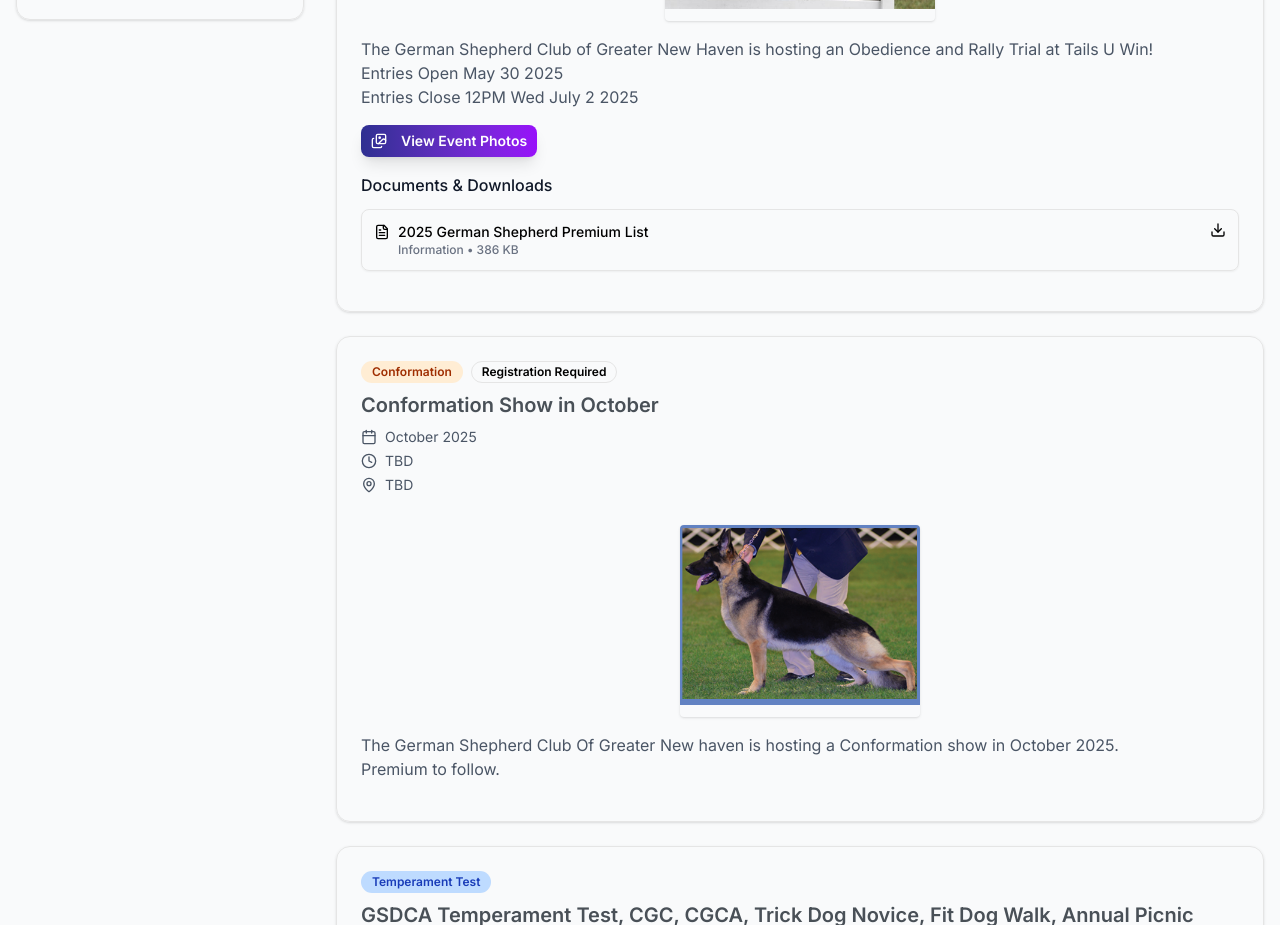
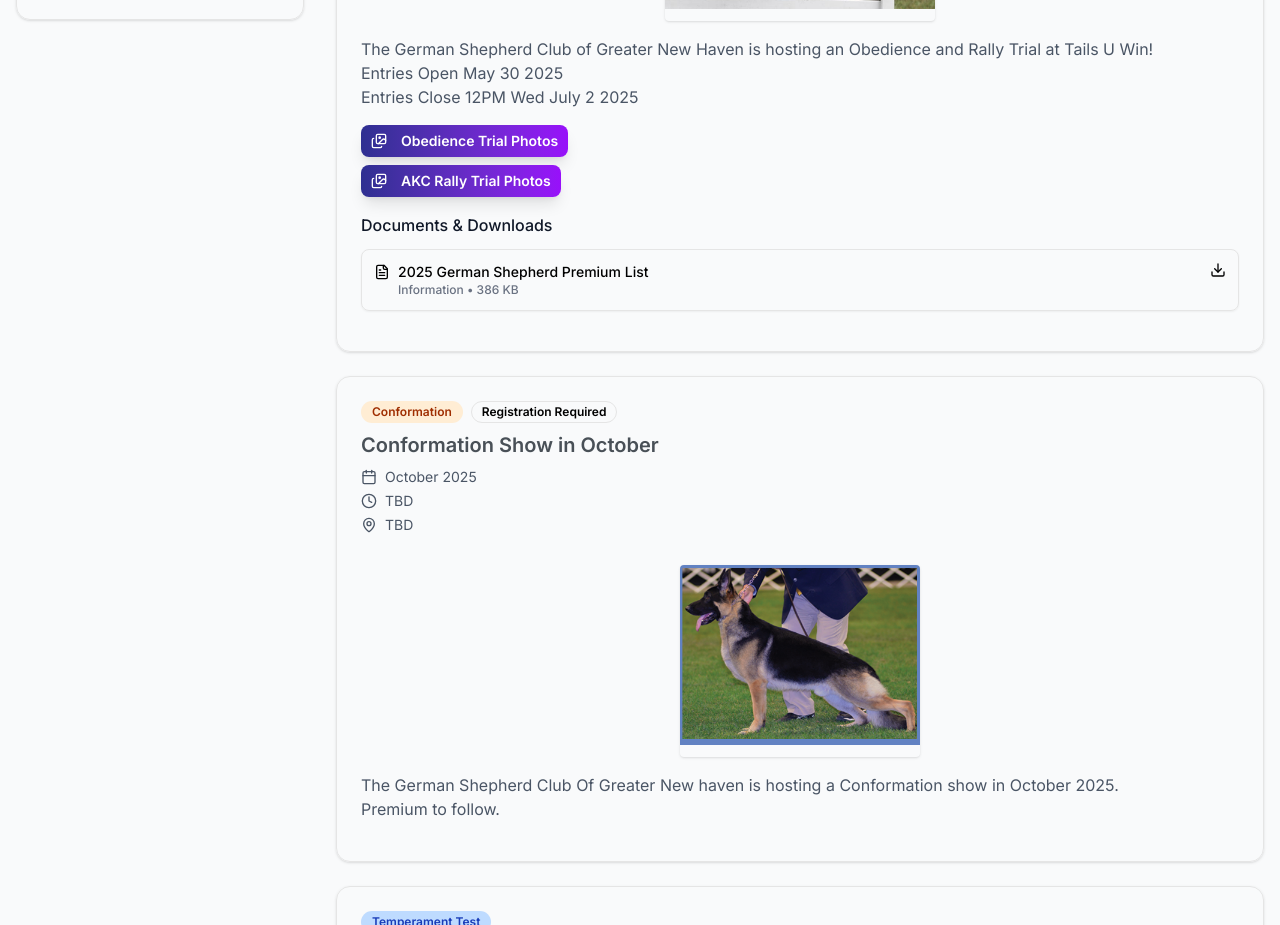
Before and after one commit to rickylandino/gsdcgnh, a Next.js app: page /events in a window 1280 px wide. Shown: the part 840-1765 px from the top of the page. Built offline with nearby package versions, Linux system fonts and the light colour scheme.

Commit message:
allow multiple photo galleries per event.

```diff
--- a/app/events/events.ts
+++ b/app/events/events.ts
@@ -11,6 +11,12 @@ interface EventDocument {
     type: "premium-list" | "entry-form" | "results" | "flyer" | "info" | "photos" | ""
     url: string
     size?: string
+}
+
+export interface EventGallery {
+  id: string
+  label?: string
+  description?: string
 }
 
 interface Event {
@@ -27,7 +33,7 @@ interface Event {
     results?: string
     photos?: EventPhoto[]
     documents?: EventDocument[]
-    galleryId?: string
+    galleryId?: string | string[] | EventGallery[]
     hideDay?: boolean
 }
 
@@ -66,7 +72,10 @@ const events: Event[] = [
                 size: "386 KB",
             }
         ],
-        galleryId: "obedience-july-20"
+        galleryId: [
+            { id: "obedience-july-20", label: "Obedience Trial Photos" },
+            { id: "akc-rally-trial-july-20", label: "AKC Rally Trial Photos" }
+        ]
     },
     {
         id: "2",
--- a/app/events/page.tsx
+++ b/app/events/page.tsx
@@ -267,9 +267,37 @@ export default function EventsPage() {
                     </div>
                 )}
 
-                {/* Gallery Link Section */}
+                {/* Enhanced Gallery Link Section */}
                 {event.galleryId && (
                     <div className="mb-4">
+                        <div className="space-y-2">
+                            {Array.isArray(event.galleryId) ? (
+                                event.galleryId.map((gallery, index) => {
+                                    // Handle both string and object formats
+                                    const galleryId = typeof gallery === 'string' ? gallery : gallery.id
+                                    const label = typeof gallery === 'string'
+                                        ? `View Event Photos ${event.galleryId!.length > 1 ? `(${index + 1})` : ''}`
+                                        : gallery.label || `View Event Photos (${index + 1})`
+
+                                    return (
+                                        <div key={galleryId} className="flex flex-col sm:flex-row sm:items-center gap-2">
+                                            <Link href={`/gallery?event=${galleryId}`}>
+                                                <Button
+                                                    size="sm"
+                                                    className="w-full sm:w-auto bg-gradient-to-r from-blue-600 to-purple-600 hover:from-blue-700 hover:to-purple-700 text-white border-0 shadow-lg hover:shadow-xl transition-all duration-300 transform hover:scale-105 font-semibold"
+                                                >
+                                                    <Images className="h-4 w-4 mr-2" />
+                                                    {label}
+                                                </Button>
+                                            </Link>
+                                            {typeof gallery === 'object' && gallery.description && (
+                                                <span className="text-sm text-gray-600">{gallery.description}</span>
+                                            )}
+                                        </div>
+                                    )
+                                })
+                            ) : (
+                                // Single gallery link
                                 <Link href={`/gallery?event=${event.galleryId}`}>
                                     <Button
                                         size="sm"
@@ -279,6 +307,8 @@ export default function EventsPage() {
                                         View Event Photos
                                     </Button>
                                 </Link>
+                            )}
+                        </div>
                     </div>
                 )}
 
--- a/app/gallery/page.tsx
+++ b/app/gallery/page.tsx
@@ -102,9 +102,6 @@ function GalleryContent() {
   }
 
   const getPageDescription = () => {
-    if (eventFilter) {
-      return "Event specific photos"
-    }
     if (categoryFilter) {
       return `All photos from ${categoryFilter} activities`
     }
@@ -246,7 +243,7 @@ function GalleryContent() {
                       rel="noopener noreferrer"
                       className="inline-flex items-center gap-2 bg-gray-600 hover:bg-gray-700 text-white px-6 py-3 rounded-lg transition-colors duration-200 font-medium"
                     >
-                      <span>View Kelly Iannello Photography&apos;s Full Gallery</span>
+                      <span>View Kelly Iannello Photography&apos;s Portfolio</span>
                       <ExternalLink className="h-4 w-4" />
                     </a>
                   </div>
```
Lines whose indentation alone changed are shown as unchanged.
